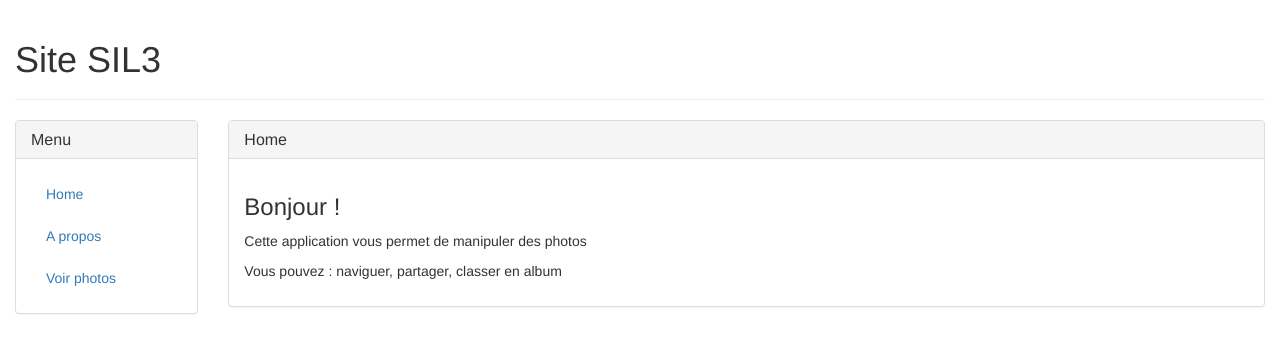
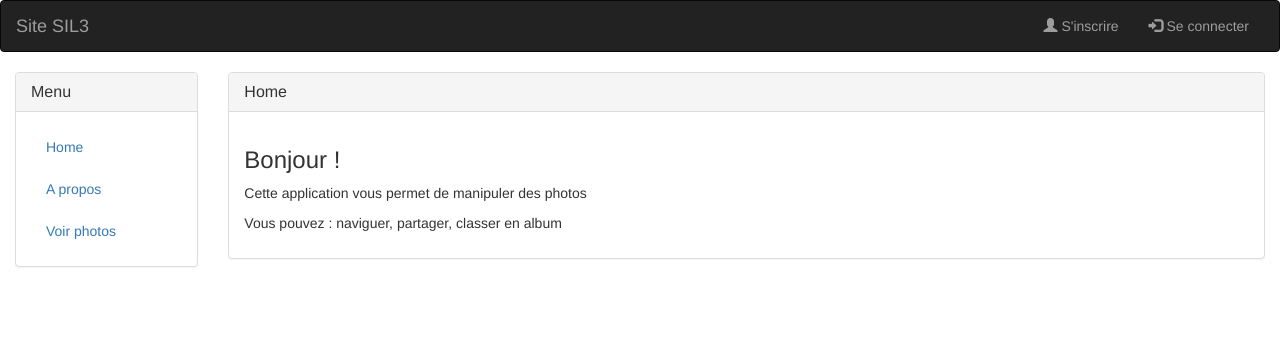
Before and after one commit to humbert73/mi3, a PHP site: page /mi3/ in a window 1280 px wide. Shown: the top 353 px of the page. Run offline with PHP 8.4, Linux system fonts and the light colour scheme.

Commit message:
New header site

```diff
--- /dev/null
+++ b/image/View/headerView.php
@@ -0,0 +1,13 @@
+<nav class="navbar navbar-inverse">
+    <div class="container-fluid">
+        <div class="navbar-header">
+            <a class="navbar-brand">Site SIL3</a>
+        </div>
+        <div class="collapse navbar-collapse" id="myNavbar">
+            <ul class="nav navbar-nav navbar-right">
+                <li><a href="#"><span class="glyphicon glyphicon-user"></span> S'inscrire</a></li>
+                <li><a href="#"><span class="glyphicon glyphicon-log-in"></span> Se connecter</a></li>
+            </ul>
+        </div>
+    </div>
+</nav>
--- a/image/View/mainView.php
+++ b/image/View/mainView.php
@@ -7,10 +7,8 @@
           integrity="sha384-BVYiiSIFeK1dGmJRAkycuHAHRg32OmUcww7on3RYdg4Va+PmSTsz/K68vbdEjh4u" crossorigin="anonymous">
 </head>
 <body>
+<?php include 'headerView.php' ?>
 <div class="container-fluid">
-    <div class="page-header">
-        <h1>Site SIL3</h1>
-    </div>
     <div class="row">
         <div class="col-md-2">
             <div class="panel panel-default">
```
